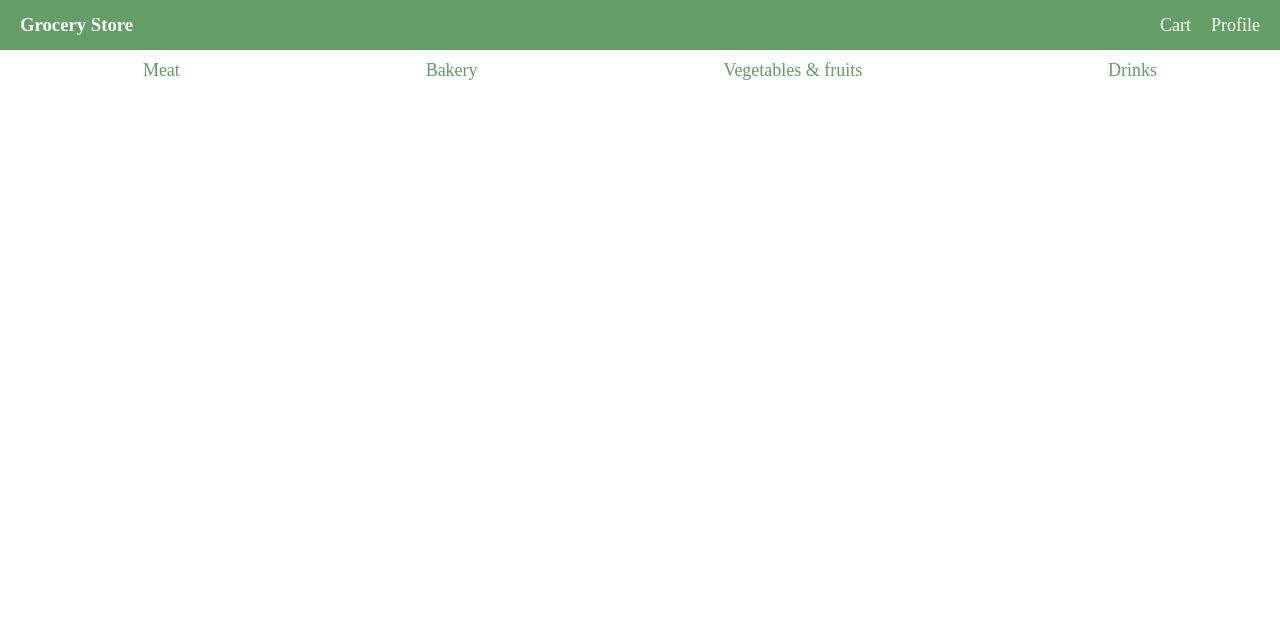
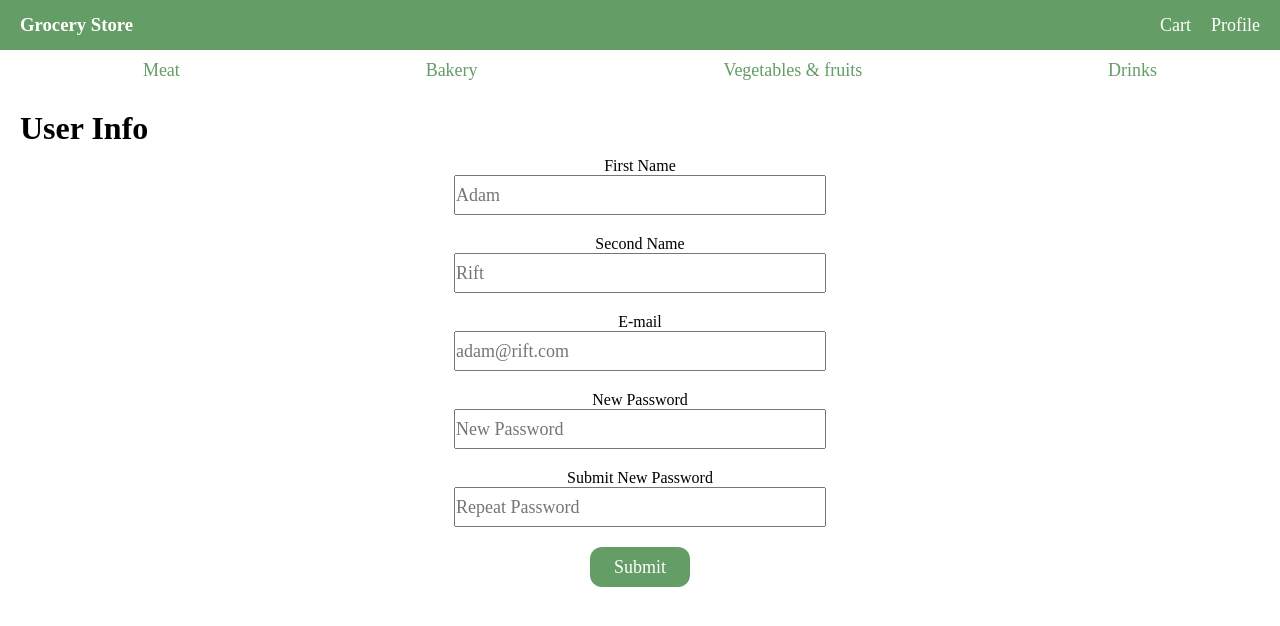
Before and after one commit to nickdee1/Online-Grocery-Store, a React (Create React App) app: page /userInfo in a window 1280 px wide. Shown: the top 626 px of the page. Built offline with nearby package versions, Linux system fonts and the light colour scheme.

Commit message:
Change User Info component added

```diff
--- a/src/App.js
+++ b/src/App.js
@@ -9,7 +9,7 @@ import DrinksCategory from "./components/categories/DrinksCategory";
 import Subheader from "./components/Subheader";
 import LogIn from "./components/logIn/LogIn";
 import Register from "./components/register/Register";
-
+import UserInfo from "./components/userInfo/UserInfo";
 import {BrowserRouter as Router, Switch, Route} from "react-router-dom";
 
 
@@ -27,6 +27,7 @@ function App() {
                   <Route path='/categories/drinks' component={DrinksCategory}/>
                   <Route path='/login' component={LogIn}/>
                   <Route path='/register' component={Register}/>
+                  <Route path='/userInfo' component={UserInfo}/>
             </Switch>
         </Router>
     </div>
--- a/src/components/categories/MeatCategory.js
+++ b/src/components/categories/MeatCategory.js
@@ -9,6 +9,8 @@ function MeatCategory() {
 
             <div className="app">
                 <Item itemName="Beef" price="200"/>
+                <Item itemName="Beef" price="200"/>
+                <Item itemName="Beef" price="200"/>
             </div>
         </div>
     );
--- /dev/null
+++ b/src/components/userInfo/UserInfo.css
@@ -0,0 +1,32 @@
+.user-info {
+    padding-left: 20px;
+    padding-right: 20px;
+    display: flex;
+    flex-direction: column;
+}
+
+.info-form {
+    display: flex;
+    flex-direction: column;
+    align-items: center;
+}
+
+label {
+}
+
+input {
+    height: 40px;
+    width: 30%;
+    margin-bottom: 20px;
+    font-size: 18px;
+}
+
+.submit-button {
+    width: 100px;
+    height: 40px;
+    border-style: none;
+    border-radius: 12px;
+    background-color: #649d66;
+    font-size: 18px;
+    color: white;
+}
--- /dev/null
+++ b/src/components/userInfo/UserInfo.js
@@ -0,0 +1,27 @@
+import React from "react";
+import './UserInfo.css'
+
+function UserInfo() {
+    return(
+        <div>
+            <h1 style={{paddingLeft: "20px", marginTop: "20px", marginBottom: "10px"}}>User Info</h1>
+            <div className='user-info'>
+                <form className="info-form">
+                    <label>First Name</label>
+                    <input type="text" placeholder="Adam"/>
+                    <label>Second Name</label>
+                    <input type="text" placeholder="Rift"/>
+                    <label>E-mail</label>
+                    <input type="text" placeholder="adam@rift.com"/>
+                    <label>New Password</label>
+                    <input type="password" placeholder="New Password"/>
+                    <label>Submit New Password</label>
+                    <input type="password" placeholder="Repeat Password"/>
+                    <button className="submit-button">Submit</button>
+                </form>
+            </div>
+        </div>
+    );
+}
+
+export default UserInfo
```
